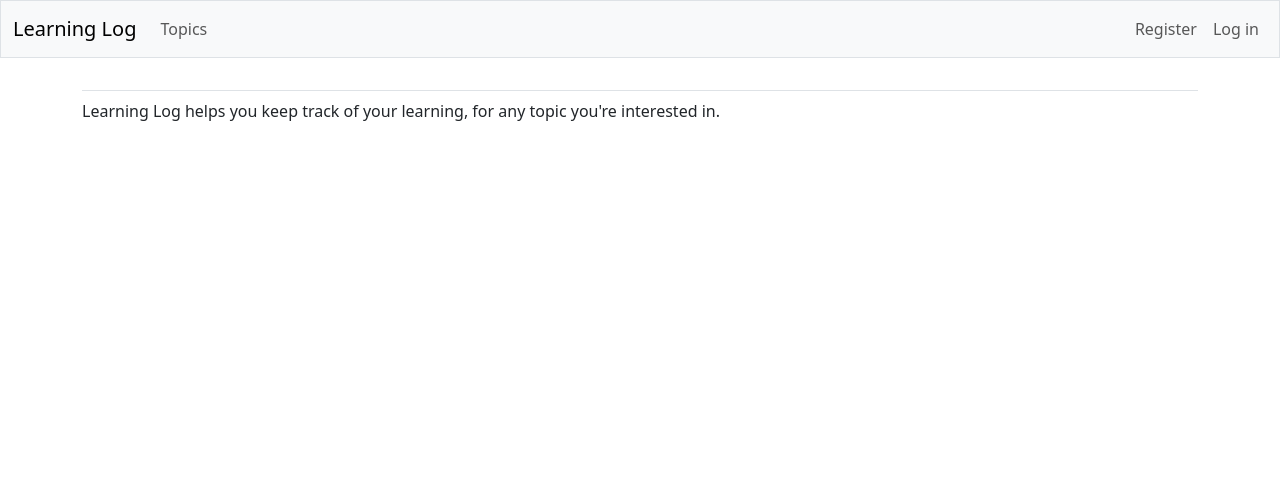
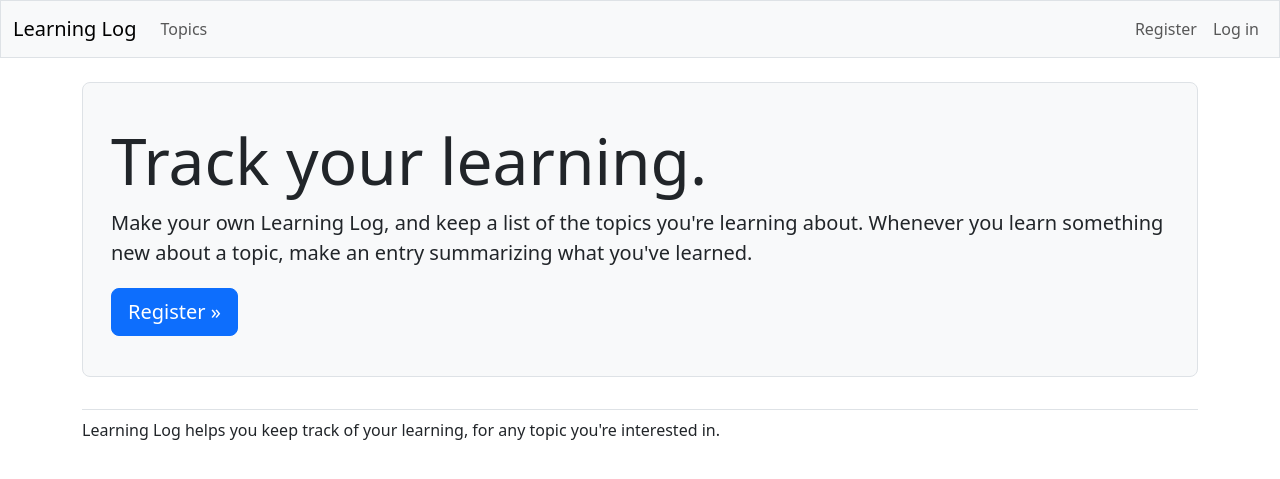
Before and after one commit to vaiogtx/django_learning_log, a Django app: page / in a window 1280 px wide. Shown: the top 479 px of the page. Run offline with Django 4.2, Linux system fonts and the light colour scheme; some libraries are stand-ins or nearby versions.

Commit message:
Update index.html layout

```diff
--- a/learning_logs/templates/learning_logs/index.html
+++ b/learning_logs/templates/learning_logs/index.html
@@ -1,4 +1,15 @@
 {% extends 'learning_logs/base.html' %}
+{% block page_header %}
+    <div class="p-3 mb-4 bg-light border rounded-3">
+    <div class="container-fluid py-4">
+        <h1 class="display-3">Track your learning.</h1>
+
+        <p class="lead">Make your own Learning Log, and keep a list of the topics you're learning about. Whenever you
+            learn something new about a topic, make an entry summarizing what you've learned.</p>
+        <a href="{% url 'accounts:register' %}" class="btn btn-primary btn-lg mt-1">Register &raquo;</a>
+    </div>
+    </div>
+{% endblock page_header %}
 {% block content %}
     <p>Learning Log helps you keep track of your learning, for any topic you're
         interested in.</p>
```
